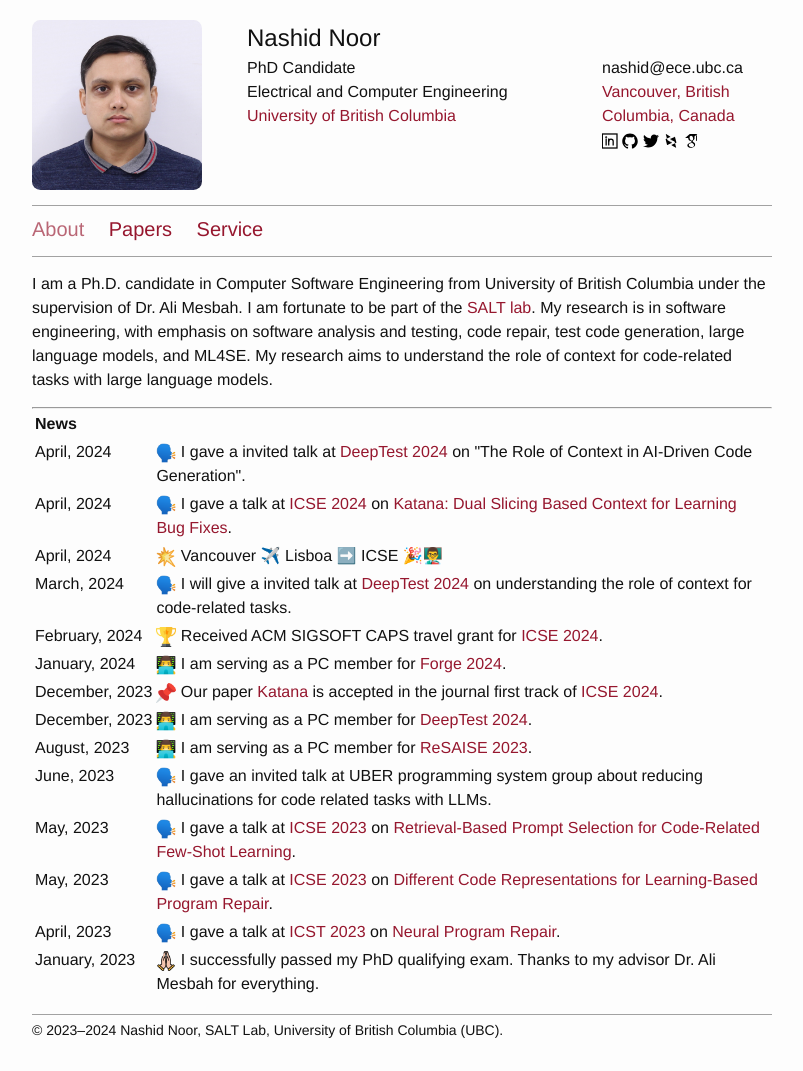
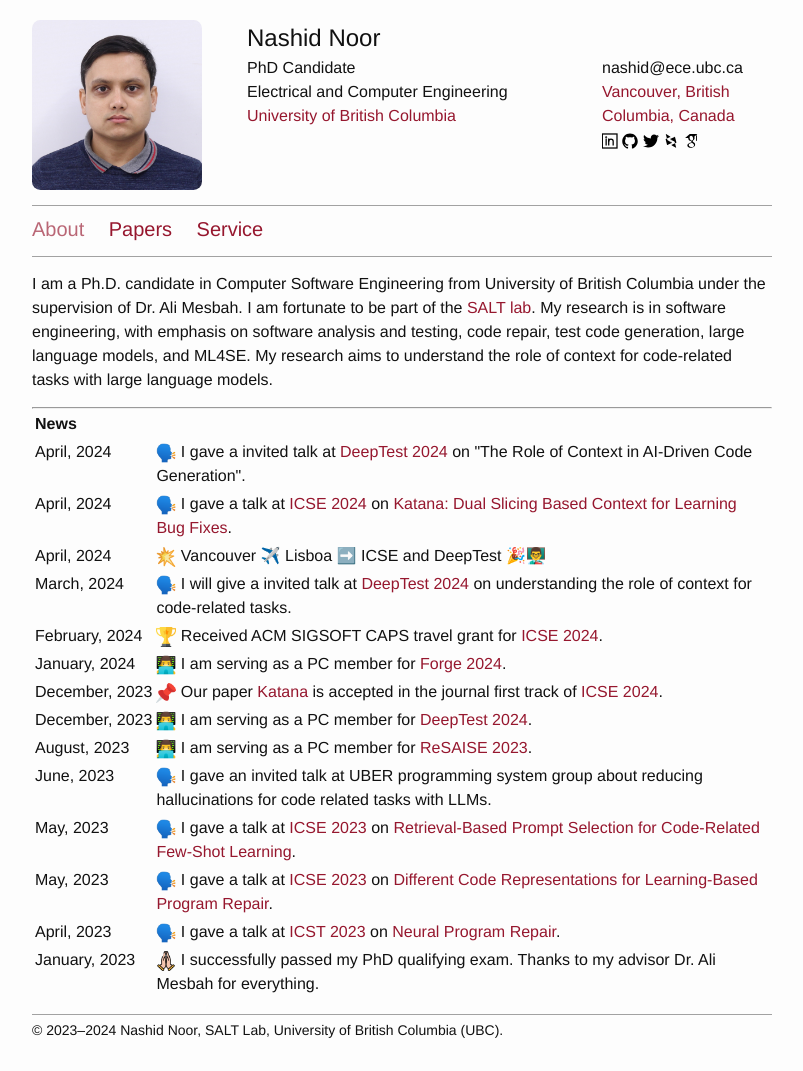
Before and after one commit to nashid/nashid.github.io, a Jekyll site: the page built from index.md, in a window 1280 px wide. Shown: the whole page, without its empty margins (238-1041 px from the left). Built offline with Jekyll 4.4.1, drawn with Linux system fonts in a browser that asks for light colours.

Commit message:
icse 2024

```diff
--- a/index.md
+++ b/index.md
@@ -30,7 +30,7 @@ My research aims to understand the role of context for code-related tasks with l
 
  <tr>
     <td style="vertical-align: top;">April,&nbsp;2024</td>
-    <td><img src="./resources/images/icon-boom.png" width="20" height="20"> Vancouver ✈️ Lisboa ➡️ ICSE 🎉👨‍🏫</td>
+    <td><img src="./resources/images/icon-boom.png" width="20" height="20"> Vancouver ✈️ Lisboa ➡️ ICSE and DeepTest 🎉👨‍🏫</td>
   </tr>
 
   <tr>
```
